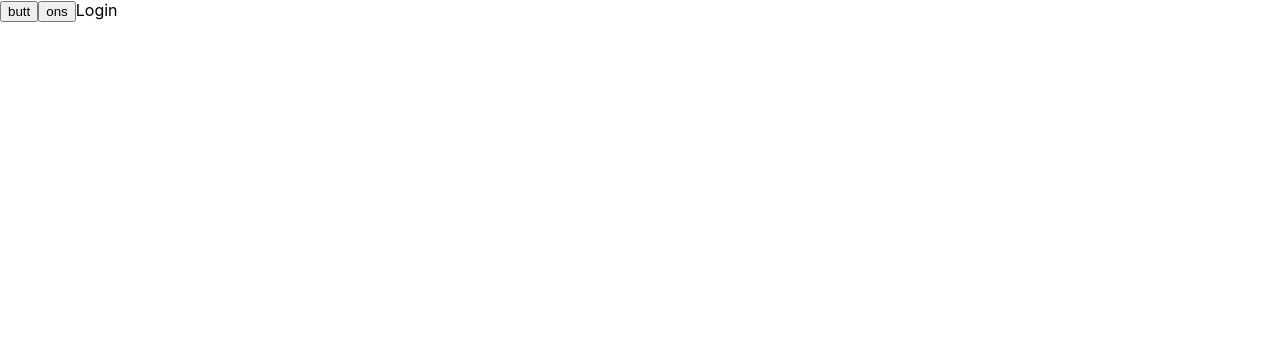
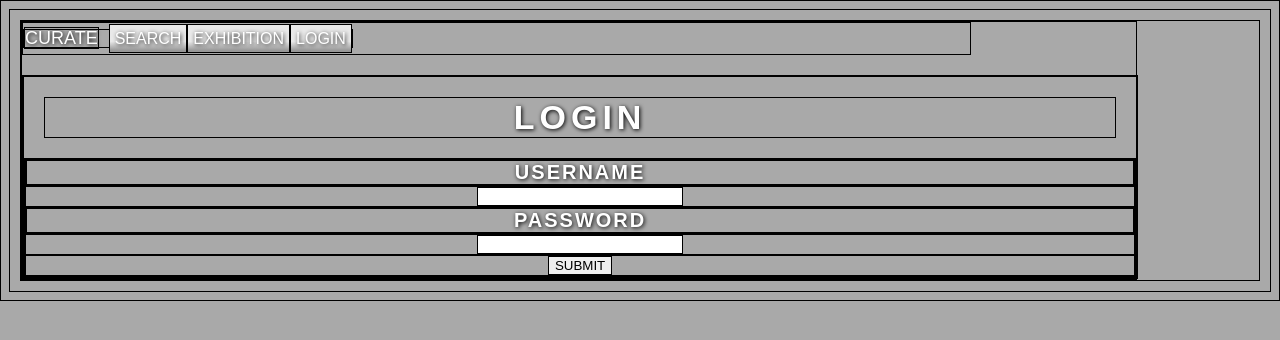
Before and after one commit to amodttech/Curate-frontend, a React (Create React App) app: page /login in a window 1280 px wide. Shown: the top 340 px of the page. Built offline with nearby package versions, Linux system fonts and the light colour scheme.

Commit message:
login/logout working

```diff
--- a/src/components/App.js
+++ b/src/components/App.js
@@ -1,27 +1,43 @@
-import React from 'react';
+import React, {useState} from 'react';
 import { Route, Switch } from 'react-router-dom';
 
 import NavBar from "./NavBar";
 import Home from "./Home";
 import Login from "./Login";
 import Profile from "./Profile";
+import Search from "./Search";
 
 function App() {
+
+  const [login, setLogin] = useState(null)
+
+
   return (
     <div className="tip-top-div">
-      <NavBar />
+      <div className="app-nav">
+        <NavBar
+          login={login}
+          setLogin={setLogin}/>
+      </div>
+      <div className="app-body">
         <Switch>
           <Route exact path="/">
             <Home />
           </Route>
           <Route exact path="/login">
-          <Login  />
+            <Login
+              login={login}
+              setLogin={setLogin}/>
           </Route>
           <Route exact path="/profile">
             <Profile  />
           </Route>
+          <Route exact path="/search">
+            <Search  />
+          </Route>
 
         </Switch>
+      </div>
     </div>
   );
 }
--- a/src/components/Login.js
+++ b/src/components/Login.js
@@ -1,10 +1,57 @@
-import React from 'react';
+import React, {useState} from 'react';
+import { useHistory } from 'react-router-dom';
+import '../stylesheets/login.css'
 
-function Login() {
+function Login({setLogin, login}) {
+  let history = useHistory()
+
+  const [username, setUsername] = useState(null)
+  const [password, setPassword] = useState(null)
+
+  function handleSubmit(e) {
+    e.preventDefault()
+    const formData = { username, password }
+    fetch("http://localhost:3000/login", {
+        method: "POST",
+        headers: {
+            "Content-Type": "application/json",
+        },
+        body: JSON.stringify(formData),
+    })
+    .then((r) => r.json())
+    .then((data) => {
+        setLogin(data)
+        history.push("/")
+    })
+
+
+  }
+
+
+  console.log(login ? login.display_name : "no login")
+
   return (
-    <>
-      Login
-    </>
+    <div className="login-container">
+      <h1>LOGIN</h1>
+      <div className="login-form" onSubmit={handleSubmit}>
+        <div className="login-label">
+          <h3>USERNAME</h3>
+        </div>
+        <div className="login-input">
+          <input type="text" id="username" value={username} onChange={(e) => setUsername(e.target.value)} />
+        </div>
+
+        <div className="login-label">
+          <h3>PASSWORD</h3>
+        </div>
+        <div className="login-input">
+          <input type="password" id="password" value={password} onChange={(e) => setPassword(e.target.value)} />
+        </div>
+        <div className="login-submit">
+          <button onClick={handleSubmit}>SUBMIT</button>
+        </div>
+      </div>
+    </div>
   );
 }
 
--- a/src/components/NavBar.js
+++ b/src/components/NavBar.js
@@ -1,11 +1,44 @@
 import React from 'react';
+import { useHistory } from "react-router-dom";
+import '../stylesheets/nav-bar.css'
 
-function NavBar() {
+function NavBar({login, setLogin}) {
+  const history = useHistory();
+  // NAVIGATION HANDLERS
+  function handleHome(){
+    history.push("/")
+  }
+  function handleSearch(){
+    history.push("/search")
+  }
+  function handleExhibition(){
+
+  }
+  function handleLogin(){
+    history.push("/login")
+  }
+  function handleLogout(){
+    setLogin(null)
+  }
+
+
+
+
   return (
-    <>
-      <button>butt</button>
-      <button>ons</button>
-    </>
+    <div className="nav-container">
+      <div className="nav-title" onClick={handleHome}>CURATE</div>
+      <div className="nav-button" onClick={handleSearch}>SEARCH</div>
+      <div className="nav-button">EXHIBITION</div>
+
+      {login ?
+        <div className="nav-button" onClick={handleLogout}>LOGOUT</div>
+        : <div className="nav-button" onClick={handleLogin}>LOGIN</div>}
+
+
+
+
+
+    </div>
   );
 }
 
--- a/src/index.css
+++ b/src/index.css
@@ -1,13 +1,36 @@
+* { border: 1px solid black; }
+
 body {
-  margin: 0;
-  font-family: -apple-system, BlinkMacSystemFont, 'Segoe UI', 'Roboto', 'Oxygen',
-    'Ubuntu', 'Cantarell', 'Fira Sans', 'Droid Sans', 'Helvetica Neue',
-    sans-serif;
-  -webkit-font-smoothing: antialiased;
-  -moz-osx-font-smoothing: grayscale;
+  font-family: Arial, Helvetica, sans-serif;
+  background-color: darkgray;
+  color: white;
+  text-shadow: 1px 1px 4px black;
+  padding: 10px;
+  font-weight: 12px;
+}
+h1 {
+  font-size: 34px;
+  letter-spacing: 5px;
+}
+h2 {
+  font-size: 25px;
+  letter-spacing: 3px;
+}
+h3 {
+  font-size: 20px;
+  letter-spacing: 2px;
 }
 
-code {
-  font-family: source-code-pro, Menlo, Monaco, Consolas, 'Courier New',
-    monospace;
+.tip-top-div{
+  width: 90%;
 }
+
+.app-nav {
+
+  width: 85%;
+}
+
+.app-body {
+  width: 100%;
+  margin-top: 20px;
+}
--- /dev/null
+++ b/src/stylesheets/login.css
@@ -0,0 +1,29 @@
+.login-container {
+    display: flex;
+    flex-direction: column;
+    text-align: center;
+}
+
+input {
+    width: 200px;
+}
+button {
+
+}
+
+h1 {
+    margin: 20px;
+}
+h2 {
+    margin: 0px;
+}
+h3 {
+    margin: 0px;
+}
+.login-label {
+    margin: 0px;
+}
+
+.login-input {
+    margin: 0px;
+}
--- /dev/null
+++ b/src/stylesheets/nav-bar.css
@@ -0,0 +1,34 @@
+.nav-container {
+    display: inline;
+    height: 80px;
+    width: 600px;
+}
+
+.nav-title{
+    display: inline;
+    margin-right: 10px;
+    width: 80px;
+    height: 30px;
+    line-height: 30px;
+    font-size: large;
+}
+
+.nav-button{
+    display: inline;
+    padding: 5px;
+    width: 80px;
+    height: 30px;
+    line-height: 30px;
+    background: linear-gradient(180deg, rgba(233,233,233,1) 61%, rgba(152,152,152,1) 94%);
+    font-size: medium;
+
+}
+.nav-button:hover{
+    background: linear-gradient(180deg, rgba(233,233,233,1) 61%, rgba(152,152,152,1) 80%);
+    cursor: pointer;
+}
+
+.nav-title:hover{
+    color: lightblue;
+    cursor: pointer;
+}
```
Lines whose indentation alone changed are shown as unchanged.
